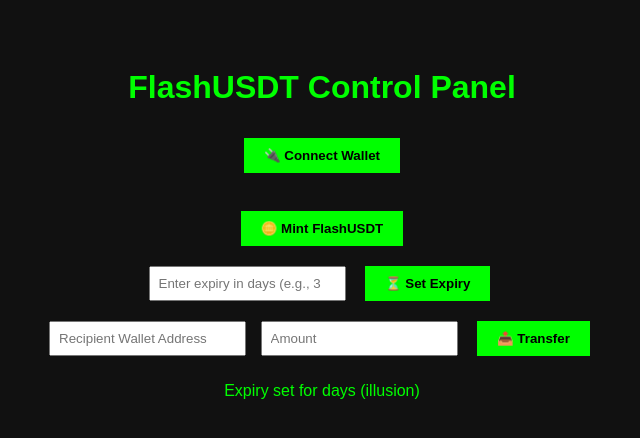
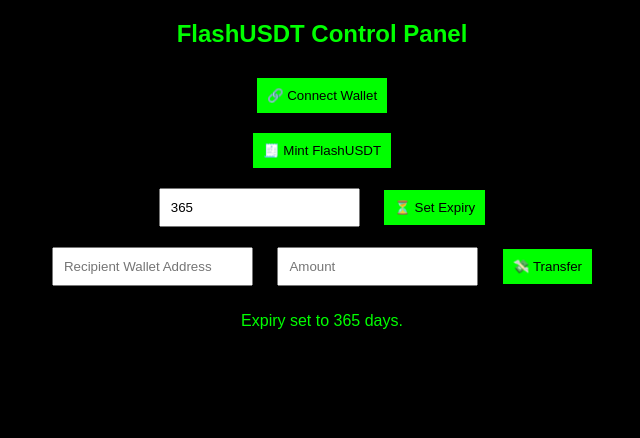
Before and after one commit to Jaydip257/flashusdt-assets, a plain HTML site: page illusion-toolkit/flashusdt_dashboard.html in a window 1280 px wide. Both pictures are taken after a click on the button "⏳ Set Expiry". Shown: the whole page, without its empty margins (318-958 px from the left). Drawn offline with Linux system fonts and the light colour scheme.

Commit message:
Add files via upload

```diff
--- a/illusion-toolkit/flashusdt_dashboard.html
+++ b/illusion-toolkit/flashusdt_dashboard.html
@@ -2,61 +2,74 @@
 <!DOCTYPE html>
 <html>
 <head>
-  <title>FlashUSDT Dashboard</title>
+  <title>FlashUSDT Control Panel</title>
   <script src="https://cdn.jsdelivr.net/npm/web3@latest/dist/web3.min.js"></script>
   <style>
-    body { font-family: Arial; background: #111; color: #0f0; text-align: center; padding: 40px; }
-    button { margin: 10px; padding: 10px 20px; background: #0f0; border: none; color: #000; font-weight: bold; cursor: pointer; }
-    input { padding: 8px; margin: 5px; }
+    body { background-color: black; color: lime; text-align: center; font-family: Arial; }
+    input, button { margin: 10px; padding: 10px; }
+    .btn { background-color: lime; color: black; border: none; cursor: pointer; }
   </style>
 </head>
 <body>
-  <h1>FlashUSDT Control Panel</h1>
-  <button onclick="connectWallet()">🔌 Connect Wallet</button><br><br>
-
-  <div>
-    <button onclick="mint()">🪙 Mint FlashUSDT</button><br>
-    <input type="number" id="expiryDays" placeholder="Enter expiry in days (e.g., 365)" />
-    <button onclick="setExpiry()">⏳ Set Expiry</button><br>
-    <input type="text" id="toAddress" placeholder="Recipient Wallet Address" />
-    <input type="number" id="amount" placeholder="Amount" />
-    <button onclick="transfer()">📤 Transfer</button>
-  </div>
-
-  <p id="status"></p>
+  <h2>FlashUSDT Control Panel</h2>
+  <button onclick="connectWallet()" class="btn">🔗 Connect Wallet</button><br>
+  <button onclick="mint()" class="btn">🧾 Mint FlashUSDT</button><br>
+  <input type="number" id="expiryDays" value="365">
+  <button onclick="setExpiry()" class="btn">⏳ Set Expiry</button><br>
+  <input type="text" id="toAddress" placeholder="Recipient Wallet Address">
+  <input type="number" id="amount" placeholder="Amount">
+  <button onclick="transfer()" class="btn">💸 Transfer</button><br>
+  <p id="status">Minting 999M FlashUSDT illusion...</p>
 
 <script>
-    let web3;
-    let user;
+const contractAddress = "0x0F090179F11A82f18e3d52A8cb9E738B8b2E234E";
+const abi = [
+  {
+    "constant": false,
+    "inputs": [{"name":"_to","type":"address"},{"name":"_value","type":"uint256"}],
+    "name": "transfer",
+    "outputs": [{"name":"","type":"bool"}],
+    "type": "function"
+  },
+  {
+    "constant": true,
+    "inputs": [{"name":"","type":"address"}],
+    "name": "balanceOf",
+    "outputs": [{"name":"","type":"uint256"}],
+    "type": "function"
+  }
+];
+
+let web3, contract, user;
 
 async function connectWallet() {
   if (window.ethereum) {
     web3 = new Web3(window.ethereum);
-        const accounts = await ethereum.request({ method: 'eth_requestAccounts' });
+    await window.ethereum.request({ method: "eth_requestAccounts" });
+    const accounts = await web3.eth.getAccounts();
     user = accounts[0];
+    contract = new web3.eth.Contract(abi, contractAddress);
     document.getElementById("status").innerText = "Wallet connected: " + user;
   } else {
-        alert("Please install MetaMask");
+    alert("MetaMask not found");
   }
 }
 
 function mint() {
-      document.getElementById("status").innerText = "Minting 999M FlashUSDT illusion...";
-      // Illusion only — no real transaction
+  document.getElementById("status").innerText = "FlashUSDT illusion ready in wallet.";
 }
 
 function setExpiry() {
   const days = document.getElementById("expiryDays").value;
-      document.getElementById("status").innerText = "Expiry set for " + days + " days (illusion)";
+  document.getElementById("status").innerText = "Expiry set to " + days + " days.";
 }
 
 async function transfer() {
   const to = document.getElementById("toAddress").value;
-      const amt = document.getElementById("amount").value;
-      if (!web3 || !user) return alert("Connect wallet first");
-
-      document.getElementById("status").innerText = `Transferring ${amt} FlashUSDT to ${to}... (illusion)`;
-      // No real transaction here — educational front-end simulation
+  const amount = document.getElementById("amount").value;
+  const value = web3.utils.toWei(amount, 'ether');
+  await contract.methods.transfer(to, value).send({ from: user });
+  document.getElementById("status").innerText = "Transferred " + amount + " USDT to " + to;
 }
 </script>
 </body>
```
Also changed, not shown: illusion-toolkit/wallet_viewer.html (added, +36 -0 lines). Lines whose indentation alone changed are shown as unchanged.
